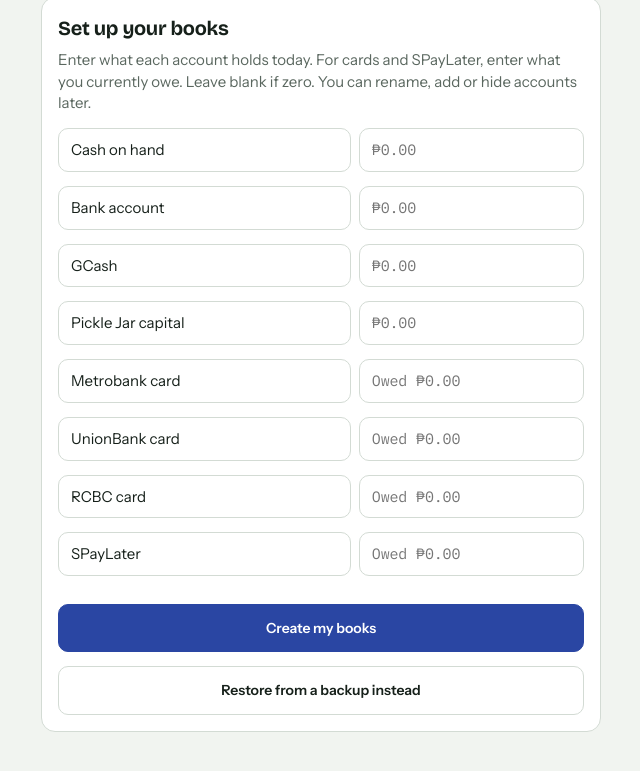
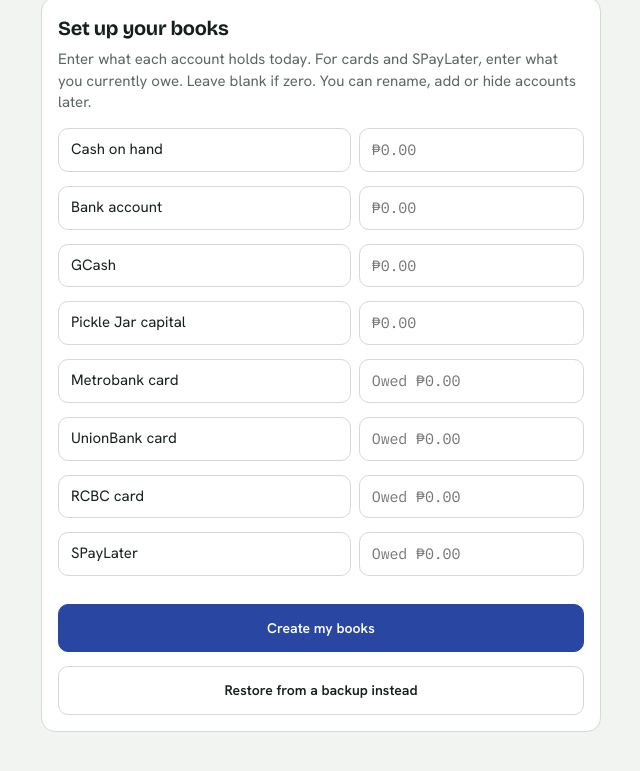
Before and after one commit to Wckdeye/Raffy-Ledger, a plain HTML site: page index.html in a window 1280 px wide. Shown: the part 59-830 px from the top of the page, without its empty margins (319-959 px from the left). Drawn offline with nearby package versions, Linux system fonts and the light colour scheme.

Commit message:
Swap body face to Hanken Grotesk
Co-Authored-By: Claude Opus 5.5 <noreply@anthropic.com>
Claude-Session: https://claude.ai/code/session_01K19XVjFD8DYWP5ED7Y3PbE

```diff
--- a/index.html
+++ b/index.html
@@ -13,7 +13,7 @@
 <link rel="apple-touch-icon" href="icon-192.png">
 <link rel="preconnect" href="https://fonts.googleapis.com">
 <link rel="preconnect" href="https://fonts.gstatic.com" crossorigin>
-<link rel="stylesheet" href="https://fonts.googleapis.com/css2?family=Bricolage+Grotesque:opsz,wght@12..96,600;12..96,700&family=Instrument+Sans:wght@400;500;600&family=IBM+Plex+Mono:wght@400;500;600&display=swap">
+<link rel="stylesheet" href="https://fonts.googleapis.com/css2?family=Bricolage+Grotesque:opsz,wght@12..96,600;12..96,700&family=Hanken+Grotesk:wght@400;500;600&family=IBM+Plex+Mono:wght@400;500;600&display=swap">
 <style>
 /* Layout: single phone column, sticky header, bottom tab bar + floating add button; ledger-ink blue on a faintly green paper ground */
 :root{
@@ -22,7 +22,7 @@
   --in:#1C7849; --out:#B03D2A; --warn:#9A6300; --in-soft:#DDEFE4; --out-soft:#F6E1DC; --warn-soft:#F5EAD2;
   --shadow:0 1px 2px rgba(22,32,26,.06),0 8px 24px rgba(22,32,26,.06);
   --f-display:"Bricolage Grotesque",ui-rounded,system-ui,sans-serif;
-  --f-body:"Instrument Sans",system-ui,-apple-system,"Segoe UI",Roboto,sans-serif;
+  --f-body:"Hanken Grotesk",system-ui,-apple-system,"Segoe UI",Roboto,sans-serif;
   --f-num:"IBM Plex Mono",ui-monospace,"SF Mono",Menlo,"Roboto Mono",monospace;
   color-scheme:light;
 }
```
